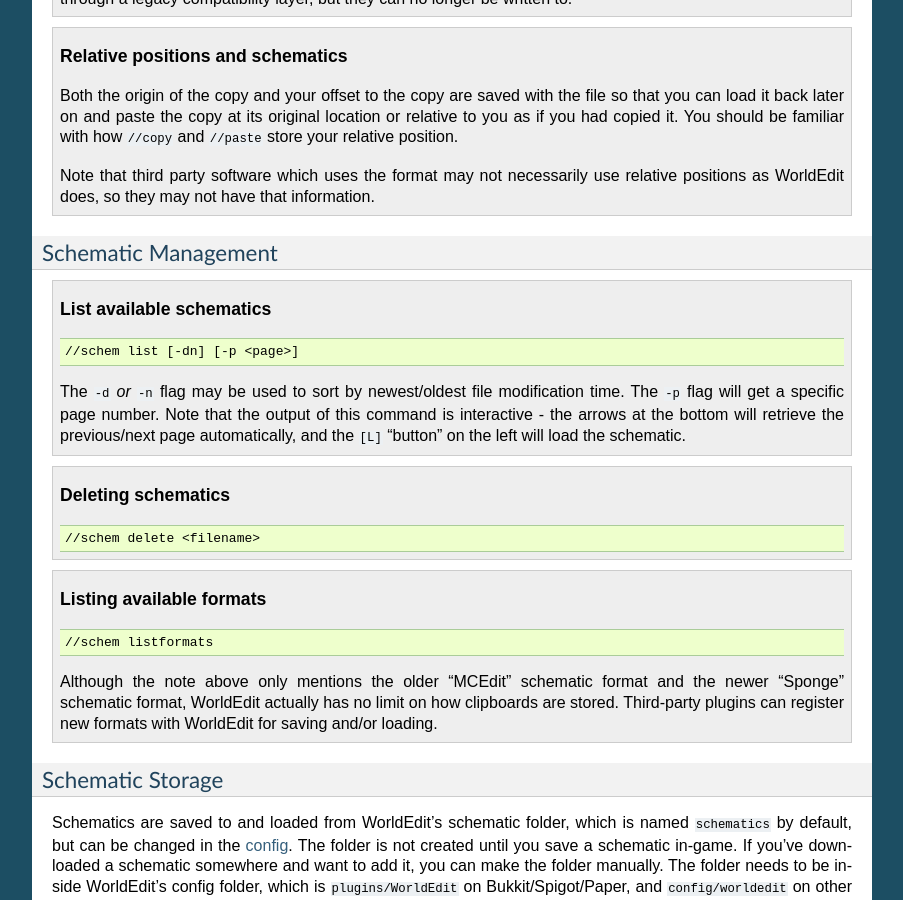
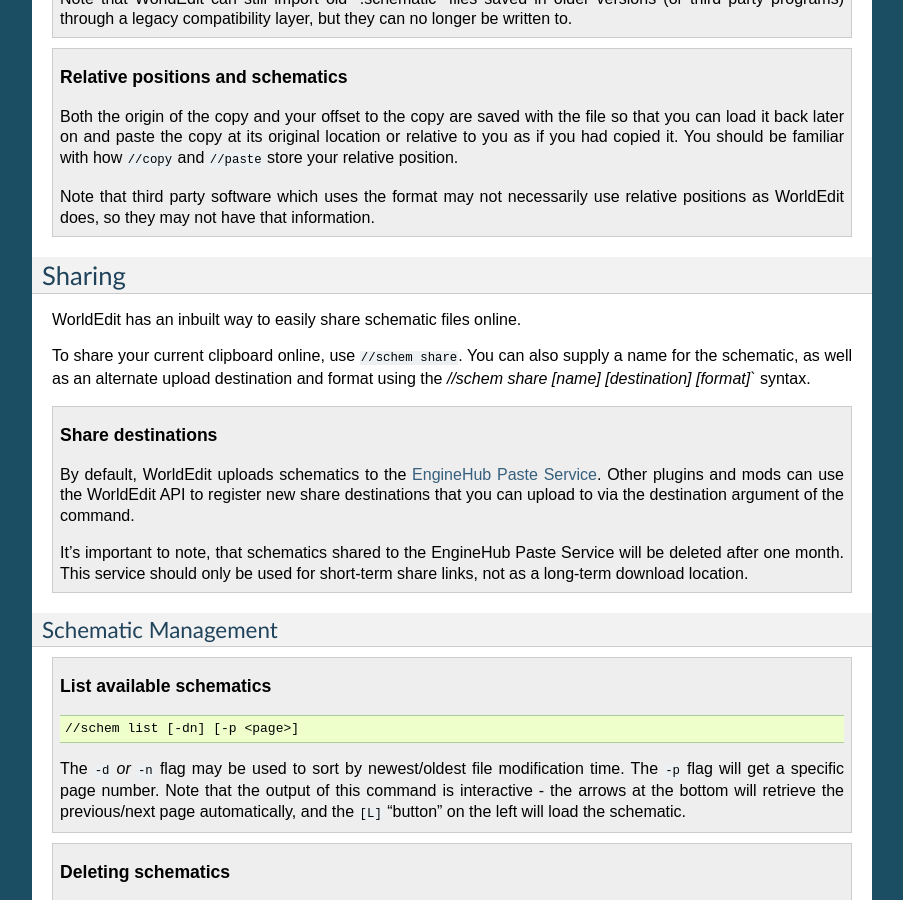
Before and after one commit to EngineHub/WorldEditDocs, a Sphinx documentation site: the page built from source/usage/clipboard.rst, in a window 1280 px wide and 900 px high, scrolled down 3143 px. Shown: the whole window, without its empty margins (198-1101 px from the left). Built offline with Sphinx 7.4.7, drawn with Linux system fonts in a browser that asks for light colours.

Commit message:
Document some new 7.3.0 features

```diff
--- a/source/usage/clipboard.rst
+++ b/source/usage/clipboard.rst
@@ -105,6 +105,19 @@
 
     Note that third party software which uses the format may not necessarily use relative positions as WorldEdit does, so they may not have that information.
 
+Sharing
+~~~~~~~
+
+WorldEdit has an inbuilt way to easily share schematic files online.
+
+To share your current clipboard online, use ``//schem share``. You can also supply a name for the schematic, as well as an alternate upload destination and format using the `//schem share [name] [destination] [format]`` syntax.
+
+.. topic:: Share destinations
+
+    By default, WorldEdit uploads schematics to the `EngineHub Paste Service <https://paste.enginehub.org/>`_. Other plugins and mods can use the WorldEdit API to register new share destinations that you can upload to via the destination argument of the command.
+
+    It's important to note, that schematics shared to the EngineHub Paste Service will be deleted after one month. This service should only be used for short-term share links, not as a long-term download location.
+
 Schematic Management
 --------------------
 
```
Also changed, not shown: source/usage/general/patterns.rst (+7 -1 lines), source/usage/regions/selections.rst (+9 -0 lines).
